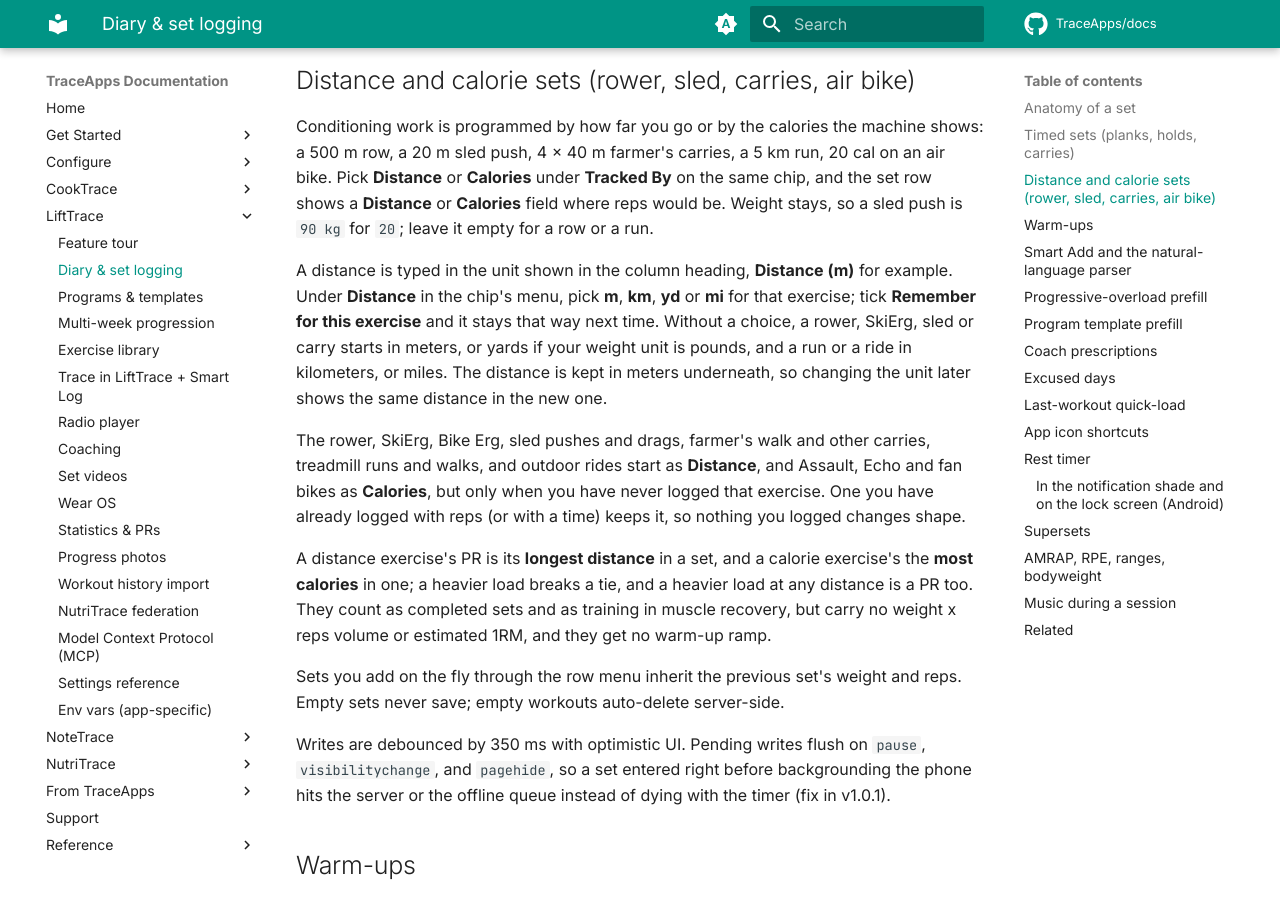
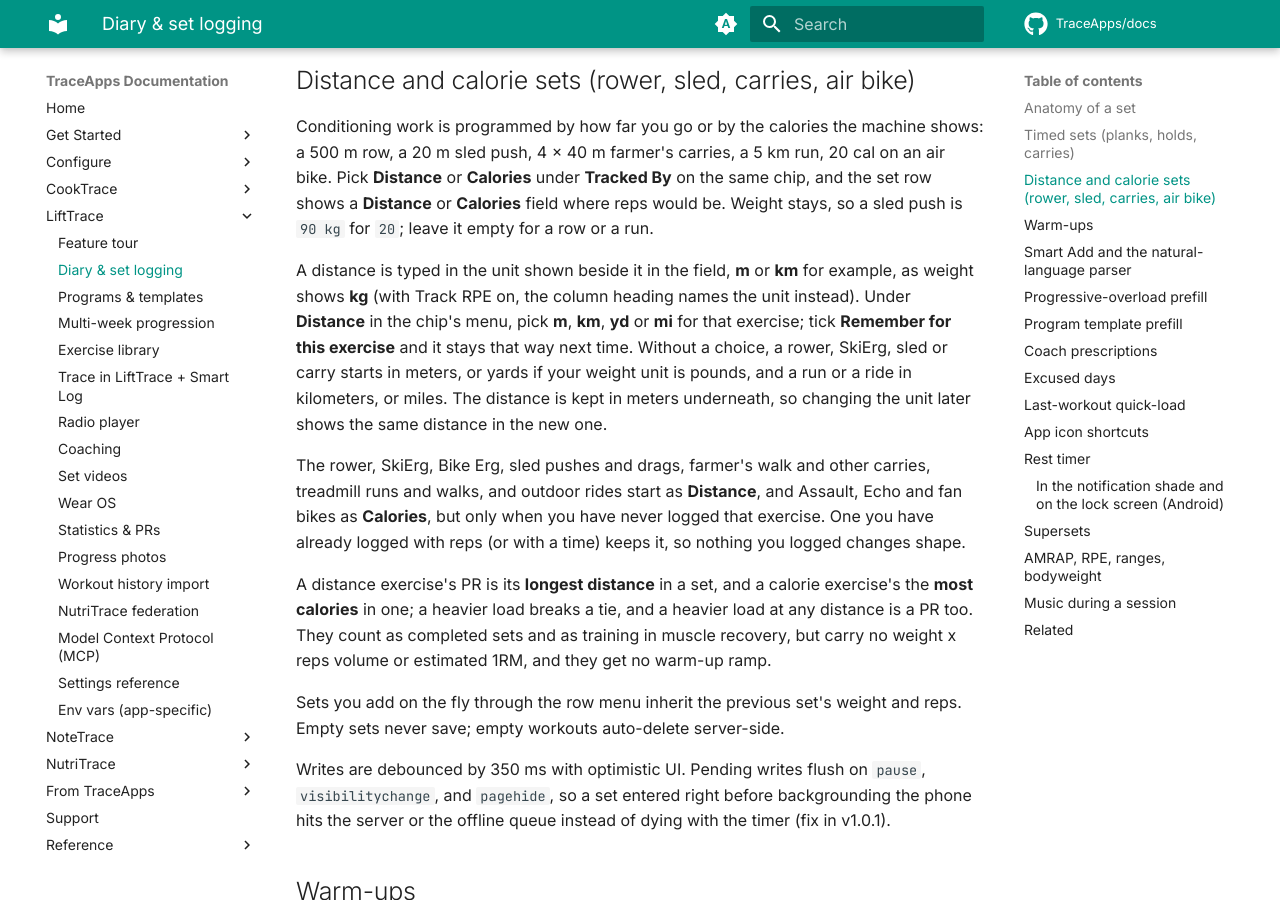
Before and after one commit to TraceApps/docs, an MkDocs documentation site: the page built from docs/lifttrace/diary.md, in a window 1280 px wide and 900 px high, scrolled down 1719 px. Built offline with MkDocs 1.6.1 and Material for MkDocs 9.7.7, drawn with Linux system fonts in a browser that asks for light colours; comment, search, counter and statistics services are not loaded.

Commit message:
LiftTrace: distance unit in the field, bodyweight-only exercises have no record (#119)

```diff
--- a/docs/lifttrace/diary.md
+++ b/docs/lifttrace/diary.md
@@ -33,7 +33,7 @@ A timed exercise's PR is its **longest hold**, or the heaviest load you held it
 
 Conditioning work is programmed by how far you go or by the calories the machine shows: a 500 m row, a 20 m sled push, 4 x 40 m farmer's carries, a 5 km run, 20 cal on an air bike. Pick **Distance** or **Calories** under **Tracked By** on the same chip, and the set row shows a **Distance** or **Calories** field where reps would be. Weight stays, so a sled push is `90 kg` for `20`; leave it empty for a row or a run.
 
-A distance is typed in the unit shown in the column heading, **Distance (m)** for example. Under **Distance** in the chip's menu, pick **m**, **km**, **yd** or **mi** for that exercise; tick **Remember for this exercise** and it stays that way next time. Without a choice, a rower, SkiErg, sled or carry starts in meters, or yards if your weight unit is pounds, and a run or a ride in kilometers, or miles. The distance is kept in meters underneath, so changing the unit later shows the same distance in the new one.
+A distance is typed in the unit shown beside it in the field, **m** or **km** for example, as weight shows **kg** (with Track RPE on, the column heading names the unit instead). Under **Distance** in the chip's menu, pick **m**, **km**, **yd** or **mi** for that exercise; tick **Remember for this exercise** and it stays that way next time. Without a choice, a rower, SkiErg, sled or carry starts in meters, or yards if your weight unit is pounds, and a run or a ride in kilometers, or miles. The distance is kept in meters underneath, so changing the unit later shows the same distance in the new one.
 
 The rower, SkiErg, Bike Erg, sled pushes and drags, farmer's walk and other carries, treadmill runs and walks, and outdoor rides start as **Distance**, and Assault, Echo and fan bikes as **Calories**, but only when you have never logged that exercise. One you have already logged with reps (or with a time) keeps it, so nothing you logged changes shape.
 
```
Also changed, not shown: docs/lifttrace/statistics.md (+1 -1 lines).
